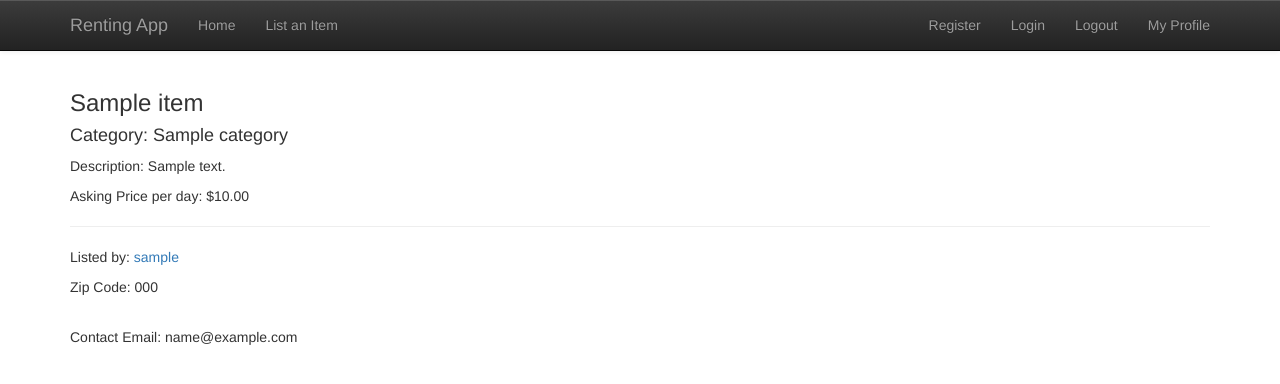
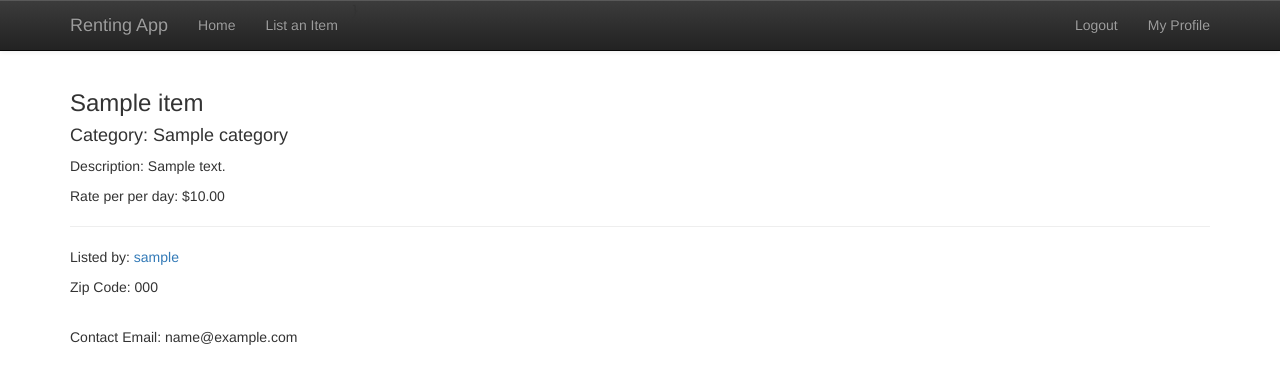
Before and after one commit to gregoryhjohnson/largescale2016_final_project, a Django app: page /renting_app/item/1 in a window 1280 px wide. Shown: the top 384 px of the page. Run offline with Django 3.2, Linux system fonts and the light colour scheme; a user stored in the database is signed in; tables that the repository leaves empty hold one stand-in row (values such as "Sample post"); some libraries are stand-ins or nearby versions.

Commit message:
login/logout fixes etc

```diff
--- a/largescale_final_project/renting_app/templates/base.html
+++ b/largescale_final_project/renting_app/templates/base.html
@@ -31,14 +31,21 @@
             <div class="collapse navbar-collapse" id="navbarCollapse">
                 <ul class="nav navbar-nav navbar-left">
                     <li><a href="/renting_app/home">Home</a></li>
+                    {% if user_id %}
                     <li><a href="/renting_app/add-item">List an Item</a></li>
+                    {% endif %}
                 </ul>
                 <ul class="nav navbar-nav navbar-right">
+                {% if user_id %}
+                    <li><a href="/renting_app/logout">Logout</a></li>
+                  <li><a href="/renting_app/profile/{{ user_id }}">My Profile</a></li>
+                {% else %}
                   <li><a href="/renting_app/register">Register</a></li>
                   <li><a href="/renting_app/login">Login</a></li>
-                  <li><a href="/renting_app/logout">Logout</a></li>
-                  <li><a href="/renting_app/profile/{{ user_id }}">My Profile</a></li>
+                {% endif %}
+
                 </ul>
+                }
             </div>
         </div>
     </nav>
--- a/largescale_final_project/renting_app/templates/renting_app/home.html
+++ b/largescale_final_project/renting_app/templates/renting_app/home.html
@@ -12,7 +12,7 @@ Hello, {{user}}<br><br>
       </bold></h3>
       <h4>Category: {{ item.category.name }}</h4>
           <p>Description: {{ item.description }}</p>
-          <p>Asking Price per day: ${{ item.asking_price }}</p>
+          <p>Rate per day: ${{ item.asking_price }}</p>
         <p>Listed by:
           <a href="{% url 'profile' item.user_id %}">
              {{ item.user }}
--- a/largescale_final_project/renting_app/templates/renting_app/item.html
+++ b/largescale_final_project/renting_app/templates/renting_app/item.html
@@ -9,7 +9,7 @@
       </bold></h3>
       <h4>Category: {{ item.category.name }}</h4>
           <p>Description: {{ item.description }}</p>
-          <p>Asking Price per day: ${{ item.asking_price }}</p>
+          <p>Rate per per day: ${{ item.asking_price }}</p>
           <hr>
         <p>Listed by:
           <a href="{% url 'profile' item_user.user_id %}">
--- a/largescale_final_project/renting_app/templates/renting_app/profile.html
+++ b/largescale_final_project/renting_app/templates/renting_app/profile.html
@@ -22,7 +22,7 @@ Zip code: {{zip_code}}
       </bold></h3>
       <h4>Category: {{ item.category.name }}</h4>
           <p>Description: {{ item.description }}</p>
-          <p>Asking Price per day: ${{ item.asking_price }}</p>
+          <p>Rate per day: ${{ item.asking_price }}</p>
 
           {% if item.currently_rented %}
           <h4 style="color:red">Item is currently being rented</h4><hr>
--- a/largescale_final_project/renting_app/urls.py
+++ b/largescale_final_project/renting_app/urls.py
@@ -5,7 +5,7 @@ from . import views
 urlpatterns = [
   url(r'^$', views.index, name='index'),
   url(r'^register/$', views.register, name='register'),
-  url(r'^login/$', views.user_login, name='login'),
+  url(r'^login', views.user_login, name='login'),
   url(r'^logout/$', views.user_logout, name='logout'),
   url(r'^profile/(?P<user_id>[0-9]+)/$', views.profile, name='profile'),
   url(r'^add-item/$', views.add, name='add-item'),
--- a/largescale_final_project/renting_app/views.py
+++ b/largescale_final_project/renting_app/views.py
@@ -89,7 +89,7 @@ def user_login(request):
 
 def user_logout(request):
   logout(request)
-  return HttpResponseRedirect('/renting_app/home')
+  return HttpResponseRedirect('/renting_app/')
 
 @login_required
 def profile(request, user_id):
```
